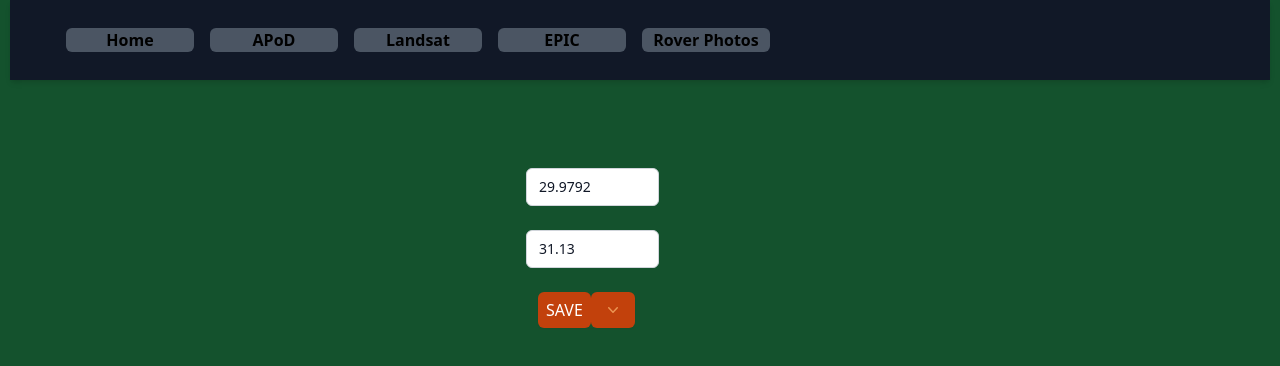
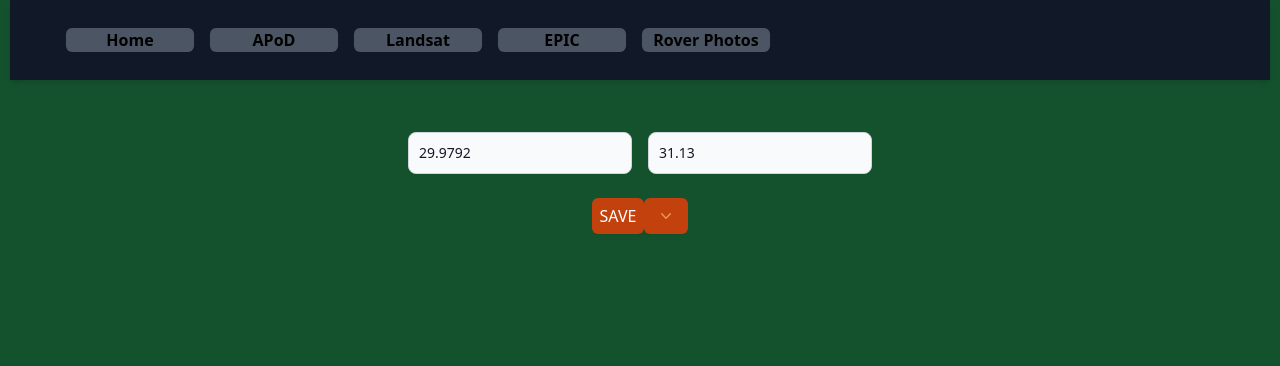
Before and after one commit to UniversallyRy/nasaApp, a Next.js app: page /landsat in a window 1280 px wide. Shown: the top 366 px of the page. Built offline with nearby package versions, Linux system fonts and the light colour scheme.

Commit message:
style changes

```diff
--- a/components/Satellite/Form/FormContainer.tsx
+++ b/components/Satellite/Form/FormContainer.tsx
@@ -1,4 +1,4 @@
-import { ReactNode, Dispatch, SetStateAction, useContext } from "react";
+import { ReactNode, useContext } from "react";
 import axios from "axios";
 import { FormContext } from "../../../utils/context";
 import { fetchedUrl } from "../../../utils/getData";
@@ -7,44 +7,24 @@
   children: ReactNode;
 };
 
-interface FormValues {
-  latitude: number;
-  longitude: number;
-}
-
 export default function Form({ ...props }: Props) {
 
   const { children } = props;
-  const { submitCoords }: FormikValues = useContext(FormContext);
-  const initialValues: FormValues = { latitude: 29.9792, longitude: 31.13 };
+  const { submitCoords }: any = useContext(FormContext);
   const defaultDate = new Date("2/1/21");
 
   const handleSubmit = async (e: any) => {
     e.preventDefault();
-    console.log(e.target[0])
     let lat = e.target[0].value;
     let lon = e.target[1].value;
     const data = await axios(fetchedUrl("landsat", defaultDate, lon, lat));
     submitCoords(data);
   }
   return (
-    //    <div className="items-center justify-center sm:w-2/12 md:w-7/12">
-    //      <Formik
-    //        initialValues={initialValues}
-    //        onSubmit={async (values) => {
-    //          let lon = values.longitude;
-    //          let lat = values.latitude;
-    //          const data = await axios(fetchedUrl("landsat", defaultDate, lon, lat));
-    //          submitCoords(data);
-    //        }}
-    //      >
-    //        {children}
-    //      </Formik>
-    //    </div>
-    <form className="mt-8 space-y-6" onSubmit={handleSubmit}>
-      <div className="-space-y-px">
+    <form className="flex space-y-4" onSubmit={handleSubmit}>
+      <div className="flex flex-col space-y-1">
+        {children}
       </div>
-      {children}
     </form>
   );
 };
--- a/components/Satellite/Form/Inputs.tsx
+++ b/components/Satellite/Form/Inputs.tsx
@@ -1,6 +1,6 @@
 import React from "react";
 
-const fixedInputClass = "rounded-md appearance-none relative block w-full px-3 py-2 border border-gray-300 placeholder-gray-500 text-gray-900 focus:outline-none focus:ring-purple-500 focus:border-purple-500 focus:z-10 sm:text-sm"
+const fixedInputClass = "bg-gray-50 border border-gray-300 text-gray-900 text-sm rounded-lg focus:ring-blue-500 focus:border-blue-500 block w-full p-2.5 dark:bg-gray-700 dark:border-gray-600 dark:placeholder-gray-400 dark:text-white dark:focus:ring-blue-500 dark:focus:border-blue-500";
 
 export default function Input({
   handleChange,
--- a/components/Satellite/Form/index.tsx
+++ b/components/Satellite/Form/index.tsx
@@ -15,8 +15,9 @@
     setLoginState({ ...loginState, [e.target.id]: e.target.value })
   }
   return (
-    <div className="flex sm:w-4/12 md:w-7/12">
+    <div className="flex">
       <FormContainer>
+        <div className="flex flex-row space-x-4">
           {fields.map(field =>
             <Input
               key={field.id}
@@ -31,6 +32,7 @@
               placeholder={field.placeholder}
             />
           )}
+        </div>
         <div className="justify-self-center self-center m-3 inline-flex rounded-md shadow-sm" role="group">
           <FormButton />
           <ExampleButton />
```
Lines whose indentation alone changed are shown as unchanged.
